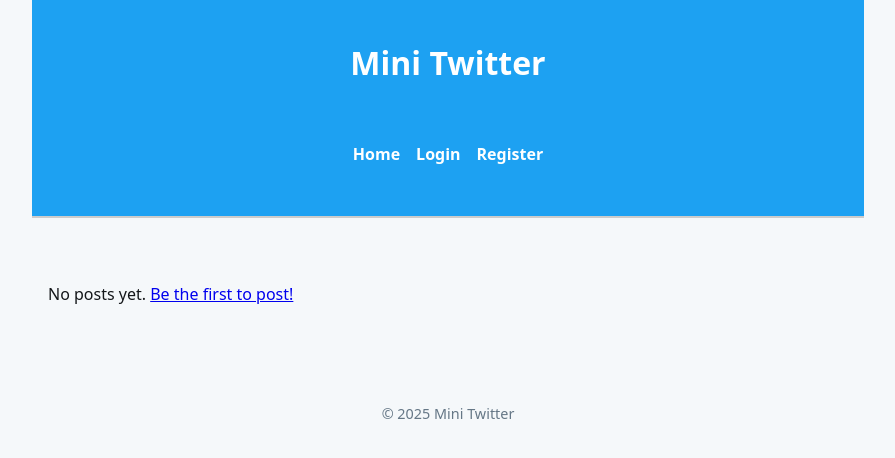
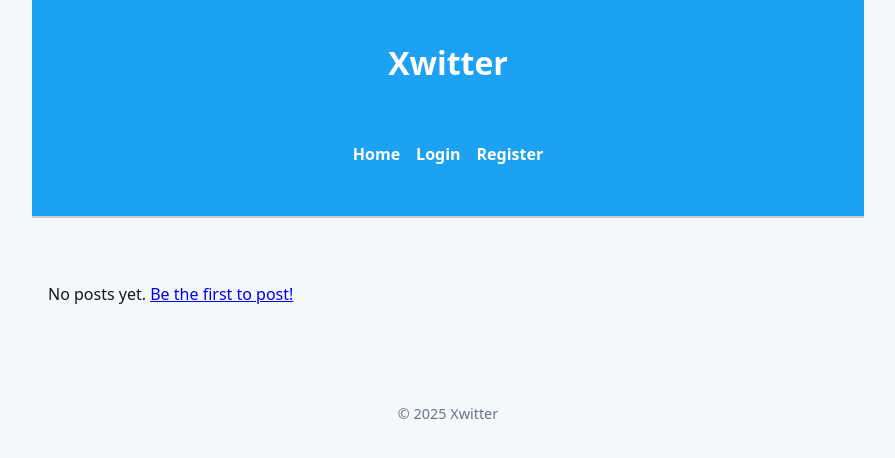
Before and after one commit to lakshya-sr/xwitter, a Flask app: page / in a window 1280 px wide. Shown: the top 458 px of the page, without its empty margins (192-1087 px from the left). Run offline with Flask 3, Linux system fonts and the light colour scheme.

Commit message:
Failed experiments

```diff
--- a/app.py
+++ b/app.py
@@ -5,7 +5,8 @@ from werkzeug.utils import secure_filename
 from datetime import datetime
 import os
 import json
-from datetime import timedelta
+from datetime import timedelta, datetime
+import pickle
 
 app = Flask(__name__)
 app.secret_key = 'supersecretkey'  # change this in production!
@@ -15,6 +16,7 @@ app.permanent_session_lifetime = timedelta(days=1)
 
 os.makedirs(app.config['UPLOAD_FOLDER'], exist_ok=True)
 USER_FILE = 'users.json'
+# POST_FILE = 'posts.json'
 
 posts = []
 post_id_counter = 1
@@ -29,6 +31,19 @@ else:
 def allowed_file(filename):
     return '.' in filename and \
            filename.rsplit('.', 1)[1].lower() in app.config['ALLOWED_EXTENSIONS']
+"""
+def save_posts():
+    with open(POST_FILE, 'w') as f:
+        json.dump([post.update({'timestamp':post['timestamp'].isoformat()}) for post in posts], f)
+
+def load_posts():
+    try:
+        with open(POST_FILE, 'r') as f:
+            posts = [post.update({'timestamp':datetime.fromisoformat(post['timestamp'])}) for post in json.load(f)]
+            posts_id_counter = posts[0]['id'] + 1
+    except:
+        posts = []
+"""
 
 def save_users():
     with open(USER_FILE, 'w') as f:
@@ -101,6 +116,8 @@ def create():
         }
         post_id_counter += 1
         posts.insert(0, post)
+        print(post)
+        # save_posts()
         return redirect(url_for('index'))
 
     return render_template('create.html', user=session.get('user'))
@@ -113,4 +130,5 @@ def like_post(post_id):
             break
     return redirect(url_for('index'))
 if __name__ == "__main__":
+    # load_posts()
     app.run(debug=True)
--- /dev/null
+++ b/posts.json
@@ -0,0 +1 @@
+[null]
--- a/templates/base.html
+++ b/templates/base.html
@@ -4,13 +4,13 @@
 <head>
   <meta charset="UTF-8" />
   <meta name="viewport" content="width=device-width, initial-scale=1.0" />
-  <title>{% block title %}Mini Twitter{% endblock %}</title>
+  <title>{% block title %}Xwitter{% endblock %}</title>
   <link rel="stylesheet" href="{{ url_for('static', filename='styles.css') }}">
 </head>
 <body>
 
 <header>
-  <h1>Mini Twitter</h1>
+  <h1>Xwitter</h1>
   <nav>
     <ul>
       <li><a href="{{ url_for('index') }}">Home</a></li>
@@ -29,7 +29,7 @@
   </main>
 
   <footer>
-    <p>&copy; 2025 Mini Twitter</p>
+    <p>&copy; 2025 Xwitter</p>
   </footer>
 </body>
 </html>
--- a/templates/create.html
+++ b/templates/create.html
@@ -1,6 +1,6 @@
 
 {% extends "base.html" %}
-{% block title %}Create Post - Mini Twitter{% endblock %}
+{% block title %}Create Post - Xwitter{% endblock %}
 
 {% block content %}
 <section aria-label="Create a new post">
--- a/templates/index.html
+++ b/templates/index.html
@@ -1,6 +1,6 @@
 
 {% extends "base.html" %}
-{% block title %}Home - Mini Twitter{% endblock %}
+{% block title %}Home - Xwitter{% endblock %}
 
 {% block content %}
 <section aria-label="Post Feed">
--- a/users.json
+++ b/users.json
@@ -1 +1 @@
-{"krysperz2": "scrypt:32768:8:1$nh4DqhbsYSneXZci$5c6284bc7554a683c221c7a1c4c8606149774ddbb98197675053be38178f1bf1af7130b53eb427cf9ab968056c724edfc1f50ecf11e6825f4ee4b825ab52e41d"}
+{"krysperz2": "scrypt:32768:8:1$nh4DqhbsYSneXZci$5c6284bc7554a683c221c7a1c4c8606149774ddbb98197675053be38178f1bf1af7130b53eb427cf9ab968056c724edfc1f50ecf11e6825f4ee4b825ab52e41d", "curious_user": "scrypt:32768:8:1$H9gmGlXyOa8bMcJL$c55a47460c62e623c21a2e9c570e72b72145ac774efe48a608ac832f98a67e552465882524e31d5e531afc64e0868859d3be636566077ab25c790c7da90cc0ef"}
```
Also changed, not shown: static/uploads/1747658186.374578_2025-05-19_23.png (added), static/uploads/1747659554.444736_2025-05-19_23.png (added), static/uploads/1747659810.902372_2025-05-19_23.png (added), static/uploads/1747660671.108677_2025-05-19_23.png (added), static/uploads/1747660786.872199_2025-05-19_23.png (added), 3 other files.
